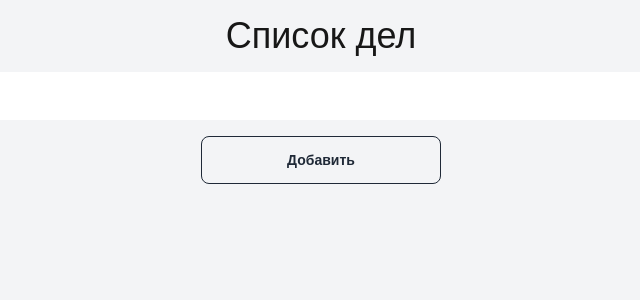
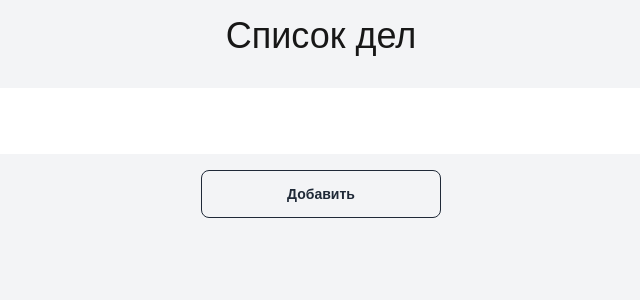
Before and after one commit to GoncharovMaksim/to-do-list, a Next.js app: page / in a window 1280 px wide. Shown: the top 300 px of the page, without its empty margins (319-959 px from the left). Built offline with nearby package versions, Linux system fonts and the light colour scheme.

Commit message:
фикс баков стилей

```diff
--- a/app/page.tsx
+++ b/app/page.tsx
@@ -40,7 +40,7 @@ export default function Home() {
 	}
 
 	return (
-		<div className='container mx-auto p-4 l items-center gap-4'>
+		<div className='container mx-auto p-4 items-center gap-4'>
 			<h1 className='text-4xl text-center'>Список дел</h1>
 
 			<form
@@ -49,13 +49,13 @@ export default function Home() {
 					addToDoItem();
 				}}
 				action=''
-				className=' p-4 flex flex-col  items-center gap-4 min-w-full'
+				className=' p-8 flex flex-col  items-center gap-4 min-w-full '
 			>
 				<input
 					type='text'
 					value={toDoListTitle}
 					onChange={el => setToDoListTitle(el.target.value)}
-					className='input min-w-full text-3xl'
+					className='input min-w-full text-3xl flex-auto p-8'
 				/>
 				<button className='btn btn-outline min-w-60'>Добавить</button>
 			</form>
```
